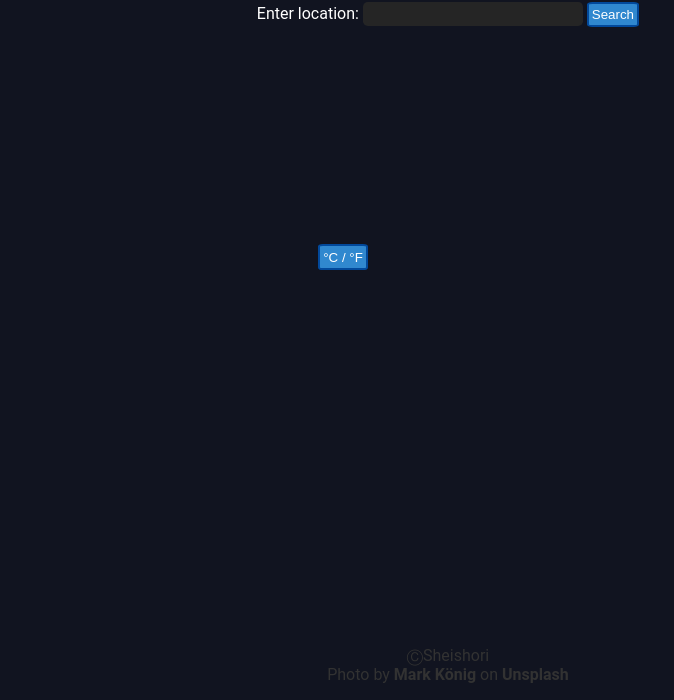
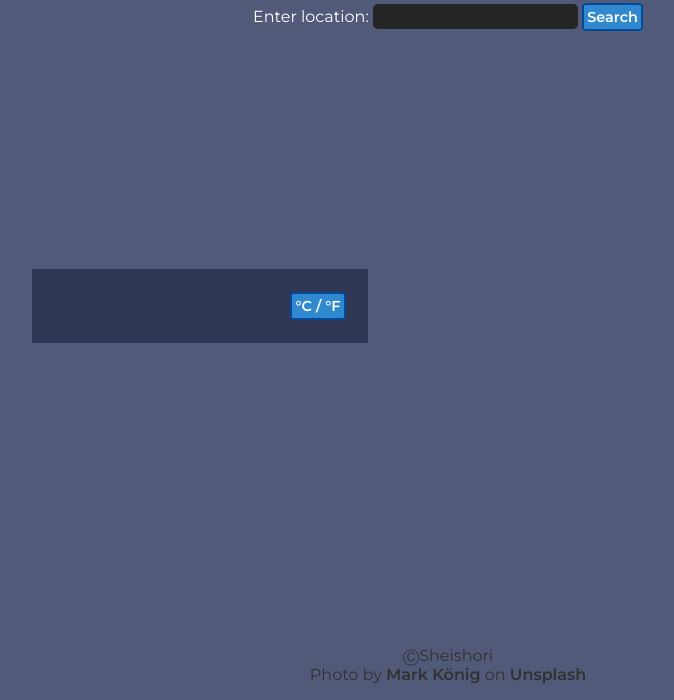
Before and after one commit to Sheishori/weather-app, a plain HTML site: page index.html in a window 1280 px wide. Shown: the part 100-800 px from the top of the page, without its empty margins (192-866 px from the left). Drawn offline with Linux system fonts and the light colour scheme; no server answers.

Commit message:
Add custom font and change minor styling

```diff
--- a/styles.css
+++ b/styles.css
@@ -1,3 +1,5 @@
+@import url('https://fonts.googleapis.com/css2?family=Montserrat:wght@300;400;500;600&family=Pangolin&display=swap');
+
 * {
 	margin: 0;
 	padding: 0;
@@ -16,9 +18,9 @@ body {
 		"footer footer";
 	justify-items: center;
 	align-items: center;
-	font-family: roboto;
+	font-family: Montserrat, Roboto, monospace;
 	color: white;
-	background-color: rgb(17, 20, 32);
+	background-color: rgb(82, 90, 121);
 }
 
 #background {
@@ -27,7 +29,7 @@ body {
 	width: 100%;
 	height: 100%;
 	background: top / cover no-repeat url(./bg.jpg);
-	opacity: 0.5;
+	opacity: 0.3;
 }
 
 h1 {
@@ -46,15 +48,23 @@ input {
 	border: none;
 	border-radius: 0.3rem;
 	padding: 0.2rem 0.4rem;
+	font-family: Montserrat, Roboto, monospace;
 }
 
 #info {
 	grid-area: info;
 	justify-self: right;
 	align-self: start;
-	width: 19rem;
+	min-width: 19rem;
 	margin: 0 5rem;
 	font-size: 1.5rem;
+	font-weight: 300;
+	background-color: rgba(13, 20, 48, 0.5);
+	padding: 1rem;
+}
+
+#info div {
+	margin: 0.4rem;
 }
 
 #place {
@@ -63,8 +73,8 @@ input {
 }
 
 #city {
-	font-size: 3rem;
-	font-weight: bold;
+	font-size: 4rem;
+	font-weight: 600;
 	margin: 0 0.5rem;
 }
 
@@ -80,6 +90,7 @@ input {
 
 #temp {
 	font-size: 6rem;
+	font-weight: 400;
 }
 
 #switch {
@@ -92,10 +103,14 @@ input {
 	border: solid 2px rgb(2, 73, 155);
 	border-radius: 10%;
 	padding: 0.2rem;
+	font-family: Montserrat, Roboto, monospace;
+	font-weight: 600;
+	font-size: 0.9rem;
 }
 
 #weather {
-	font-size: 2rem;
+	font-size: 2.5rem;
+	font-weight: 600;
 }
 
 #info + img {
```
